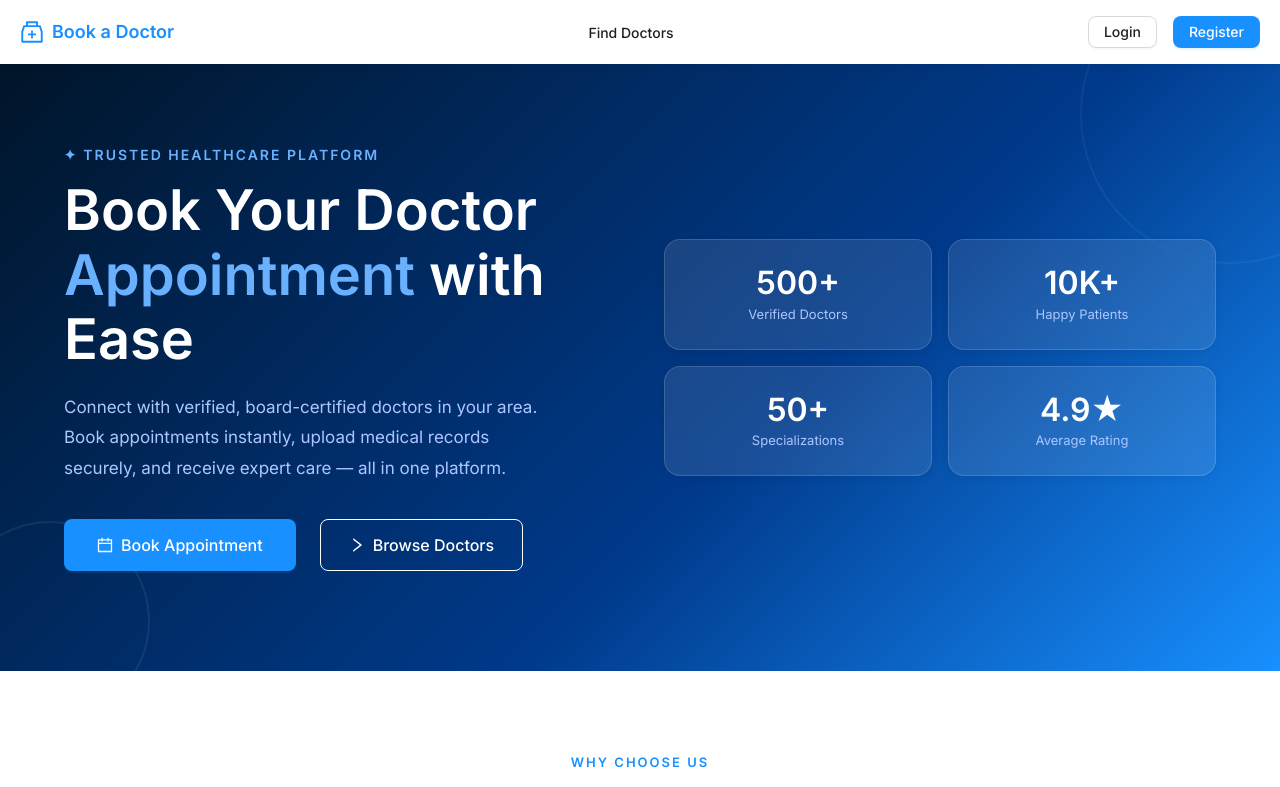
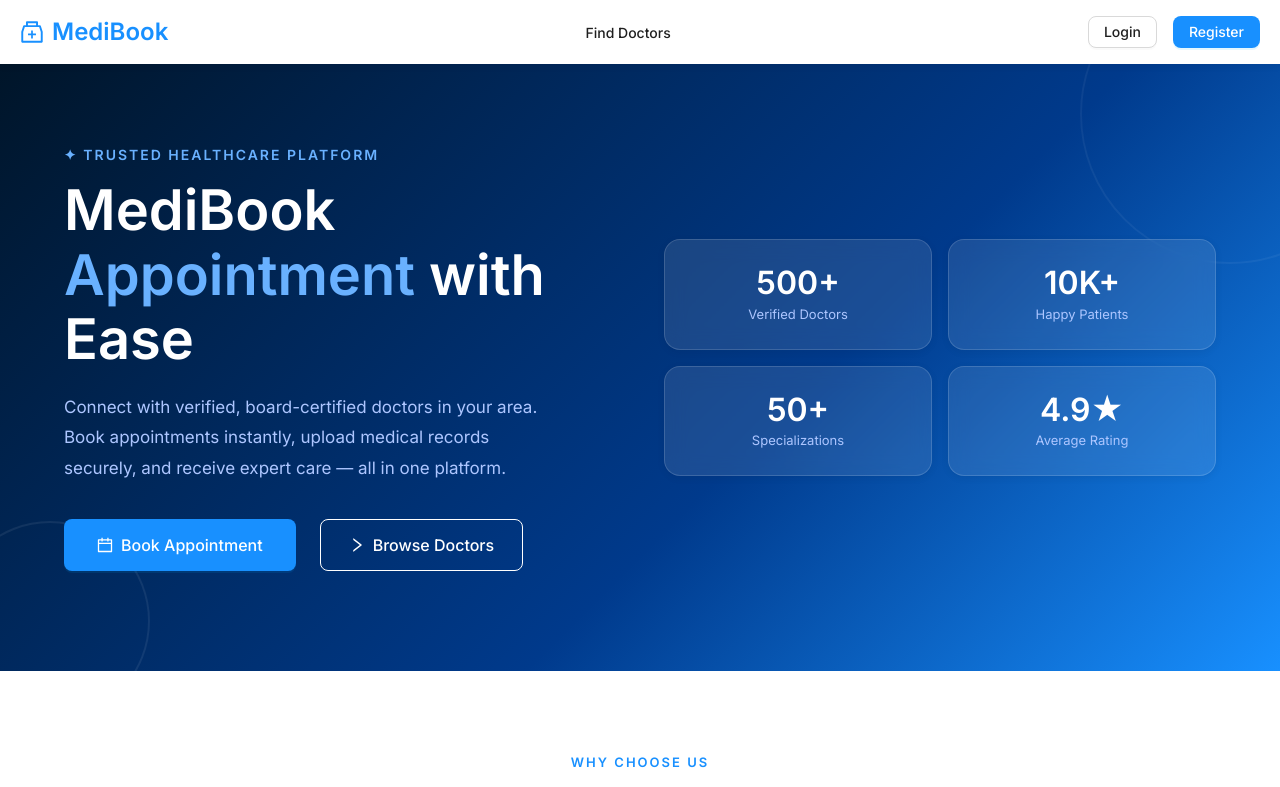
Before and after one commit to Jupatikotivenkatesh/Book-a-Doctor, a React (Vite) app in the folder client/: page / in a window 1280 px wide. Shown: the top 787 px of the page. Built offline with nearby package versions, Linux system fonts and the light colour scheme; no server answers.

Commit message:
Updated the Files

```diff
--- a/client/src/components/layout/DashboardLayout.jsx
+++ b/client/src/components/layout/DashboardLayout.jsx
@@ -91,7 +91,7 @@ const SidebarContent = ({ role, location, unreadCount, collapsed, onItemClick })
               whiteSpace: "nowrap", overflow: "hidden",
             }}
           >
-            Book a Doctor
+            MediBook
           </Text>
         )}
       </div>
--- a/client/src/components/layout/Footer.jsx
+++ b/client/src/components/layout/Footer.jsx
@@ -16,7 +16,7 @@ const Footer = () => {
             <Space align="center" style={{ marginBottom: 16 }}>
               <MedicineBoxOutlined style={{ fontSize: 28, color: "#1890ff" }} />
               <Title level={4} style={{ color: "#ffffff", margin: 0 }}>
-                Book a Doctor
+                MediBook
               </Title>
             </Space>
             <Paragraph style={{ color: "#8c8c8c", lineHeight: 1.8 }}>
@@ -56,7 +56,7 @@ const Footer = () => {
               </Space>
               <Space>
                 <MailOutlined style={{ color: "#1890ff" }} />
-                <Text style={{ color: "#8c8c8c" }}>support@bookadoctor.com</Text>
+                <Text style={{ color: "#8c8c8c" }}>support@medibook.com</Text>
               </Space>
             </Space>
           </Col>
--- a/client/src/components/layout/Navbar.jsx
+++ b/client/src/components/layout/Navbar.jsx
@@ -91,8 +91,8 @@ const Navbar = () => {
           style={{ display: "flex", alignItems: "center", gap: 8, textDecoration: "none" }}
         >
           <MedicineBoxOutlined style={{ fontSize: 24, color: "#1890ff" }} />
-          <Text strong style={{ fontSize: 18, color: "#1890ff" }}>
-            Book a Doctor
+          <Text strong style={{ fontSize: 24, color: "#1890ff" }}>
+            MediBook
           </Text>
         </Link>
 
--- a/client/src/pages/Landing.jsx
+++ b/client/src/pages/Landing.jsx
@@ -105,7 +105,7 @@ const HeroSection = ({ onGetStarted, onBrowse }) => (
               lineHeight: 1.15, marginBottom: 20,
             }}
           >
-            Book Your Doctor{" "}
+            MediBook{" "}
             <span style={{ color: "#69b1ff" }}>Appointment</span>{" "}
             with Ease
           </Title>
```
